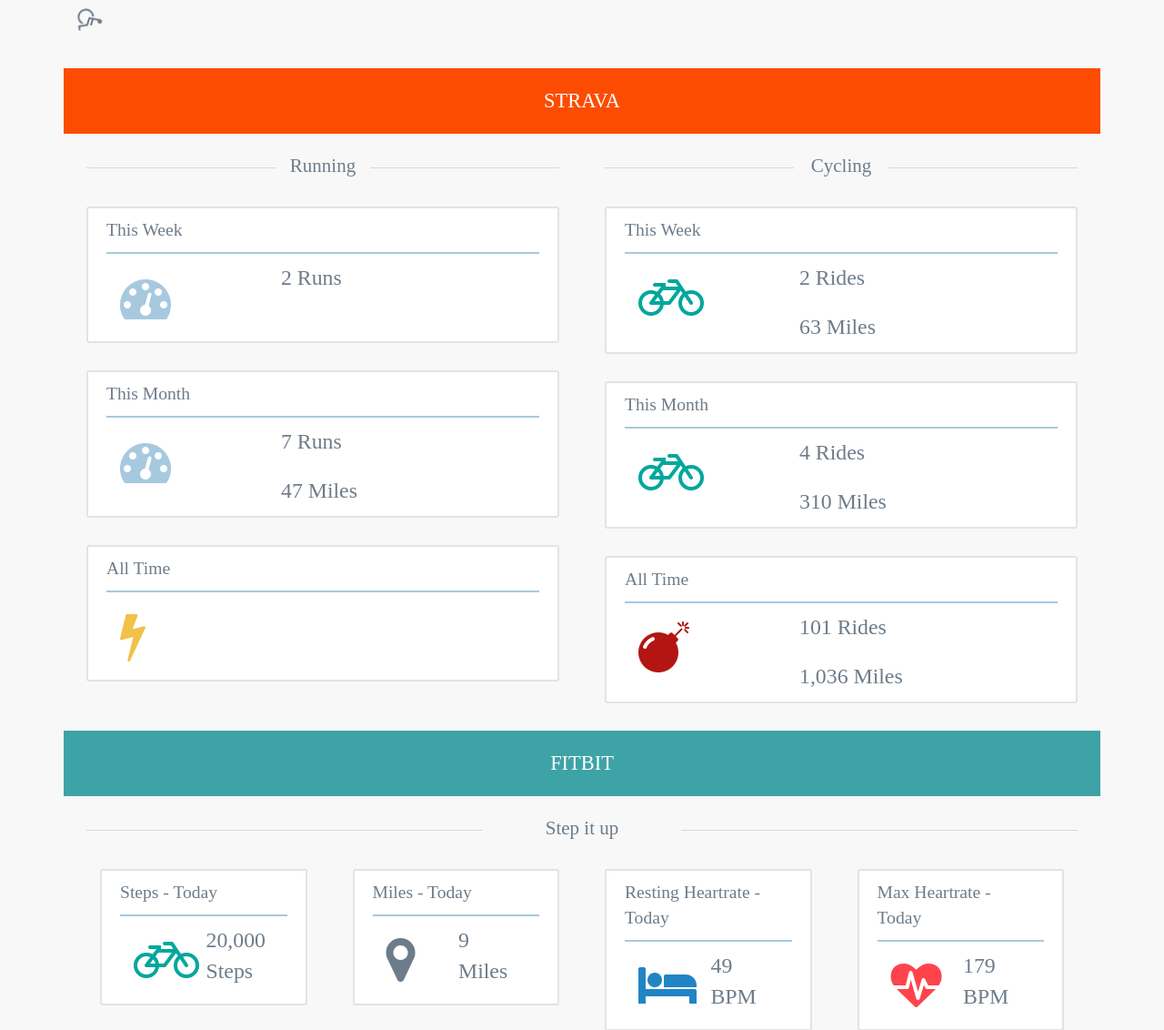
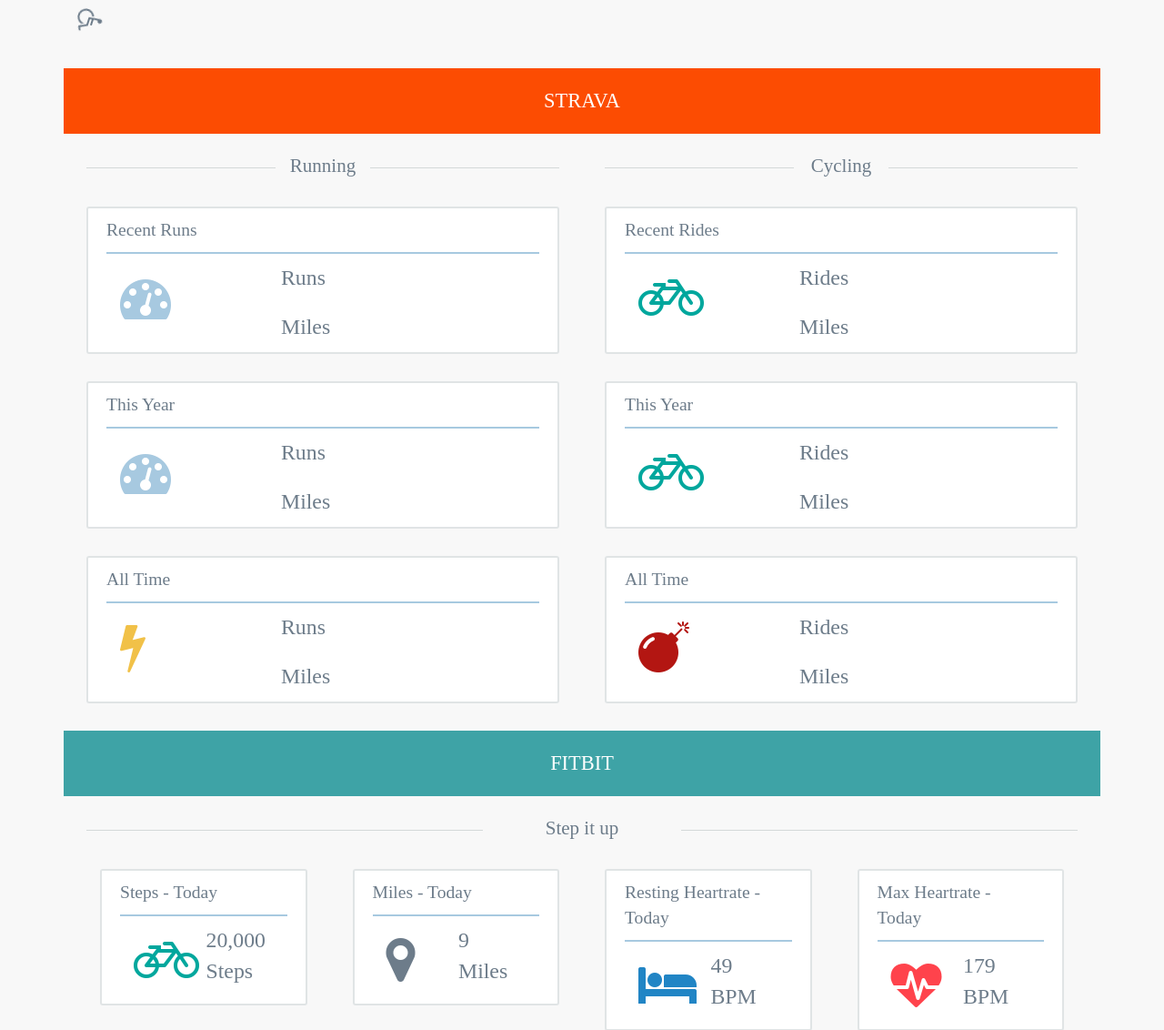
Before and after one commit to kimeberz/fitnezz, a Flask app: template templates/index.html in a window 1280 px wide. Shown: the part 58-1190 px from the top of the page at 91% size. Run offline with Flask 2, Linux system fonts and the light colour scheme; the template is opened without the code that fills it, so the values that code supplies are empty; some libraries are stand-ins or nearby versions.

Commit message:
the data is real now

```diff
--- a/app.py
+++ b/app.py
@@ -19,9 +19,34 @@ def index():
         return redirect(url_for('login'))
 
     client = Client(access_token=access_token)
-    athlete = client.get_athlete()
+    athlete = client.get_athlete() # client.protocol.get('/athletes/your_id')
+    athlete_id = athlete.id
+    # bo = 'hi'
+    # kim = 'yo'
+    # c = bo + kim
+    stats_m = client.protocol.get('/athletes/' + str(athlete_id) + '/stats')
 
-    return render_template('index.html', athlete=athlete)
+    stats_mi = {
+        'run_distance': m_to_mi(stats_m['recent_run_totals']['distance']),
+        'run_count': stats_m['recent_run_totals']['count'],
+        'run_distance_ytd': m_to_mi(stats_m['ytd_run_totals']['distance']),
+        'run_count_ytd': stats_m['ytd_run_totals']['count'],
+        'run_distance_all': m_to_mi(stats_m['all_run_totals']['distance']),
+        'run_count_all': stats_m['all_run_totals']['count'],
+        'ride_distance': m_to_mi(stats_m['recent_ride_totals']['distance']),
+        'ride_count': stats_m['recent_ride_totals']['count'],
+        'ride_distance_ytd': m_to_mi(stats_m['ytd_ride_totals']['distance']),
+        'ride_count_ytd': stats_m['ytd_ride_totals']['count'],
+        'ride_distance_all': m_to_mi(stats_m['all_ride_totals']['distance']),
+        'ride_count_all': stats_m['all_ride_totals']['count']
+    }
+    # raise Exception(stats_mi['run_distance'])
+
+    return render_template('index.html', athlete=athlete, stats=stats_mi, athlete_id=athlete)
+
+
+def m_to_mi(m):
+    return round(m * 0.000621371 ,2)
 
 
 @app.route('/login')
--- a/templates/index.html
+++ b/templates/index.html
@@ -56,15 +56,15 @@
 
 				<!-- This weeks runs -->
 				<div class="pop animated run-panel">
-					<div class="panel-title">This Week</div>
+					<div class="panel-title">Recent Runs</div>
 					<div class="row">
 						<div class="col-md-12">
 							<div class="pull-left icon run col-md-4">
 								<i class="fa fa-dashboard fa-4x"></i>
 							</div>
 							<div class="col-md-8">
-								<div class="count">2 Runs</div>
-								<div class="miles">{{athlete.all_run_totals}}</div>
+								<div class="count">{{stats.run_count}} Runs</div>
+								<div class="miles">{{stats.run_distance}} Miles</div>
 							</div>
 						</div>
 					</div>
@@ -72,15 +72,15 @@
 
 				<!-- This months runs -->
 				<div  class="animated pop run-panel">
-					<div class="panel-title">This Month</div>
+					<div class="panel-title">This Year</div>
 					<div class="row">
 						<div class="col-md-12">
 							<div class="pull-left icon col-md-4">
 								<i class="fa fa-dashboard fa-4x"></i>
 							</div>
 							<div class="col-md-8">
-								<div class="count">7 Runs</div>
-								<div class="miles">47 Miles</div>
+								<div class="count">{{stats.run_count_ytd}} Runs</div>
+								<div class="miles">{{stats.run_distance_ytd}} Miles</div>
 							</div>
 						</div>
 					</div>
@@ -95,8 +95,8 @@
 								<i class="fa fa-flash fa-4x"></i>
 							</div>
 							<div class="col-md-8">
-								<div class="count">{{athlete.ytd_run_totals.count}}</div>
-								<div class="miles">{{athlete.ytd_run_totals.count}}</div>
+								<div class="count">{{stats.run_count_all}} Runs</div>
+								<div class="miles">{{stats.run_distance_all}} Miles</div>
 							</div>
 						</div>
 					</div>
@@ -110,15 +110,15 @@
 				<div class="sml-title"><span>Cycling</span></div>
 				<!-- This weeks rides -->
 				<div  class="animated pop run-panel">
-					<div class="panel-title">This Week</div>
+					<div class="panel-title">Recent Rides</div>
 					<div class="row">
 						<div class="col-md-12">
 							<div class="pull-left icon col-md-4">
 								<i class="fa fa-bicycle fa-4x"></i>
 							</div>
 							<div class="col-md-8">
-								<div class="count">2 Rides</div>
-								<div class="miles">63 Miles</div>
+								<div class="count">{{stats.ride_count}} Rides</div>
+								<div class="miles">{{stats.ride_distance}} Miles</div>
 							</div>
 						</div>
 					</div>
@@ -126,15 +126,15 @@
 
 				<!-- This months rides -->
 				<div  class="animated pop run-panel">
-					<div class="panel-title">This Month</div>
+					<div class="panel-title">This Year</div>
 					<div class="row">
 						<div class="col-md-12">
 							<div class="pull-left icon col-md-4">
 								<i class="fa fa-bicycle fa-4x"></i>
 							</div>
 							<div class="col-md-8">
-								<div class="count">4 Rides</div>
-								<div class="miles">310 Miles</div>
+								<div class="count">{{stats.ride_count_ytd}} Rides</div>
+								<div class="miles">{{stats.ride_distance_ytd}} Miles</div>
 							</div>
 						</div>
 					</div>
@@ -149,8 +149,8 @@
 								<i class="fa fa-bomb fa-4x"></i>
 							</div>
 							<div class="col-md-8">
-								<div class="count">101 Rides</div>
-								<div class="miles">1,036 Miles</div>
+								<div class="count">{{stats.ride_count_all}} Rides</div>
+								<div class="miles">{{stats.ride_distance_all}} Miles</div>
 							</div>
 						</div>
 					</div>
```
